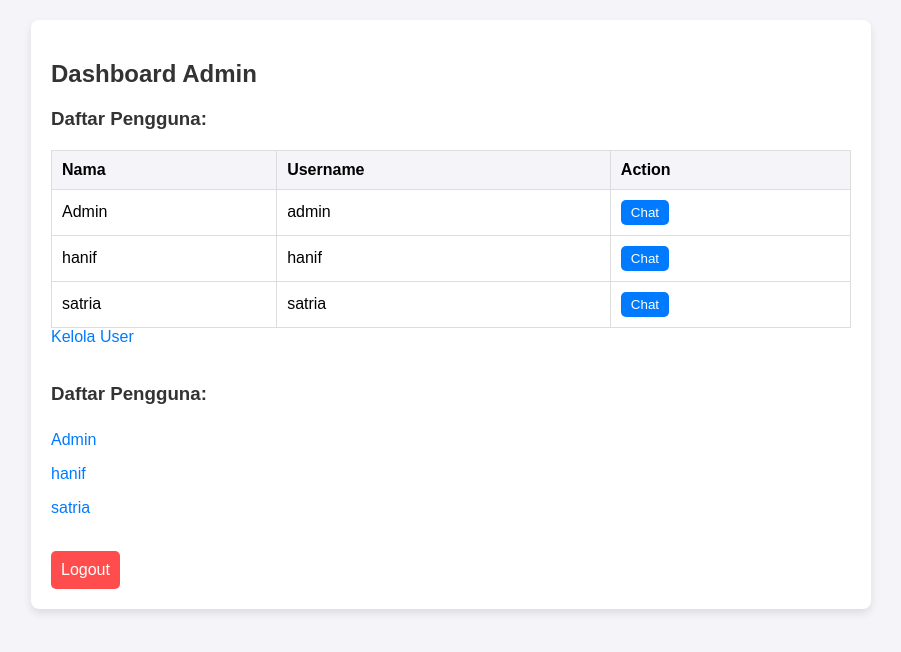
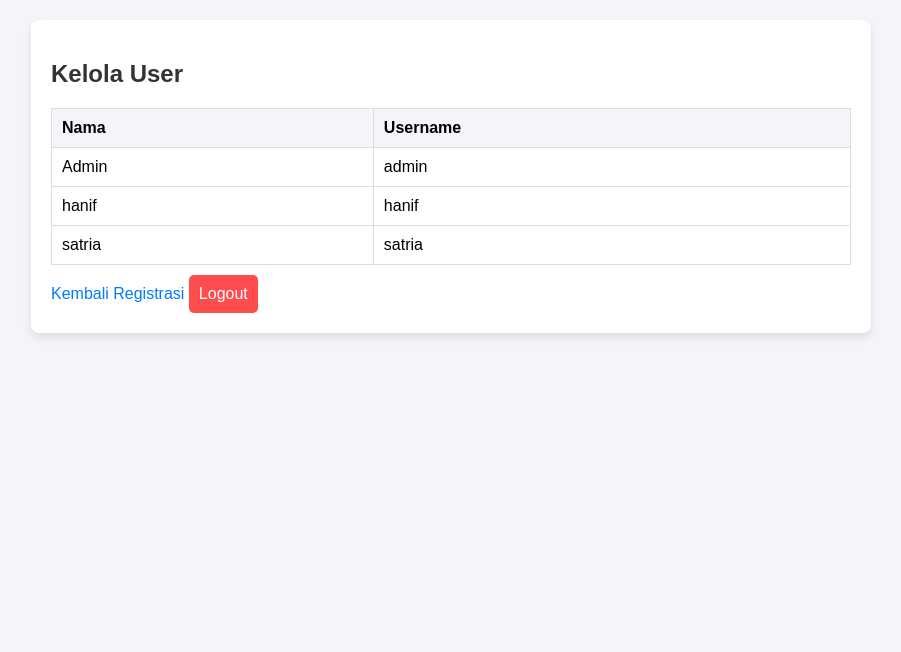
Before and after one commit to Hanif304/Project-Web, a PHP site: page /kelola_user.php in a window 1280 px wide. Shown: the top 652 px of the page, without its empty margins (189-1090 px from the left). Run offline with PHP 8.4, Linux system fonts and the light colour scheme; a user stored in the database is signed in; data comes from the database, SQL or seed files in the repository.

Commit message:
Update link

```diff
--- a/chat.php
+++ b/chat.php
@@ -38,7 +38,6 @@ if ($_SERVER['REQUEST_METHOD'] == 'POST' && isset($_POST['message'])) {
     header("Location: chat.php?user_id=$receiver_id");
     exit;
 }
-
 ?>
 
 <!DOCTYPE html>
--- a/kelola_user.php
+++ b/kelola_user.php
@@ -8,7 +8,6 @@ if (!isset($_SESSION['user'])) {
 }
 
 $user = $_SESSION['user'];
-
 ?>
 
 <!DOCTYPE html>
@@ -16,7 +15,7 @@ $user = $_SESSION['user'];
 <head>
     <meta charset="UTF-8">
     <meta name="viewport" content="width=device-width, initial-scale=1.0">
-    <title>Dashboard</title>
+    <title>Kelola User</title>
     <style>
         body {
             font-family: Arial, sans-serif;
@@ -32,7 +31,7 @@ $user = $_SESSION['user'];
             border-radius: 8px;
             box-shadow: 0 4px 8px rgba(0, 0, 0, 0.1);
         }
-        h2, h3 {
+        h2 {
             color: #333;
         }
 
@@ -67,13 +66,6 @@ $user = $_SESSION['user'];
         a:hover {
             text-decoration: underline;
         }
-        ul {
-            list-style-type: none;
-            padding: 0;
-        }
-        ul li {
-            padding: 8px 0;
-        }
         .logout {
             display: inline-block;
             margin-top: 10px;
@@ -91,16 +83,14 @@ $user = $_SESSION['user'];
 <body>
 
 <div class="container">
-    <?php if ($user['role'] == 'admin'): ?>
-        <h2>Dashboard Admin</h2>
-
-        <h3>Daftar Pengguna:</h3>
+    <h2>Kelola User</h2>
     <table>
         <thead>
             <tr>
                 <th>Nama</th>
                 <th>Username</th>
-                    <th>Action</th>
+
+
             </tr>
         </thead>
         <tbody>
@@ -108,85 +98,25 @@ $user = $_SESSION['user'];
             $stmt = $conn->query("SELECT * FROM users");
             $users = $stmt->fetchAll(PDO::FETCH_ASSOC);
             if ($users) {
-                    foreach ($users as $u) {
-                        echo "
-                        <tr>
-                            <td>{$u['name']}</td>
-                            <td>{$u['username']}</td>
-                            <td><button onclick=\"location.href='chat.php?user_id={$u['id']}'\">Chat</button></td>
+                foreach ($users as $user) {
+                    echo "<tr>
+                        <td>{$user['name']}</td>
+                        <td>{$user['username']}</td>
+
+
                     </tr>";
                 }
             } else {
-                    echo "<tr><td colspan='3'>Tidak ada pengguna terdaftar.</td></tr>";
+                echo "<tr><td colspan='4'>Tidak ada pengguna terdaftar.</td></tr>";
             }
             ?>
         </tbody>
     </table>
+    <a href="dashboard.php"  class="Kembali">Kembali</a>
+    <a href="registrasi.php" class="registrasi">Registrasi</a>
+    <a href="logout.php"     class="logout">Logout</a>
 
-        <a href="kelola_user.php">Kelola User</a><br><br>
-        <h3>Daftar Pengguna:</h3>
-        <ul>
-            <?php
-            $stmt = $conn->query("SELECT * FROM users");
-            $users = $stmt->fetchAll(PDO::FETCH_ASSOC);
-            if ($users) {
-                foreach ($users as $u) {
-                    echo "<li><a href='chat.php?user_id={$u['id']}'>{$u['name']}</a></li>";
-                }
-            } else {
-                echo "<li>Tidak ada pengguna terdaftar.</li>";
-            }
-            ?>
-        </ul>
-    <?php else: ?>
-        <h2>Dashboard User</h2>
-        <p>Selamat datang, <?= $user['name'] ?>!</p>
-        <h3>Daftar Teman:</h3>
-        <table>
-            <thead>
-                <tr>
-                    <th>Username</th>
-                    <th>Aktivitas Anda</th>
-                </tr>
-            </thead>
-            <tbody>
-                <?php
-                $stmt = $conn->prepare("SELECT * FROM users WHERE id != ?");
-                $stmt->execute([$user['id']]);
-                $friends = $stmt->fetchAll(PDO::FETCH_ASSOC);
-                if ($friends) {
-                    foreach ($friends as $friend) {
-                        echo "
-                        <tr>
-                            <td>{$friend['username']}</td>
-                            <td><button onclick=\"location.href='chat.php?user_id={$friend['id']}'\">Chat</button></td>
-                        </tr>";
-                    }
-                } else {
-                    echo "<tr><td colspan='3'>Tidak ada teman tersedia.</td></tr>";
-                }
-                ?>
-            </tbody>
-        </table>
 
-        <ul>
-            <?php
-            $stmt = $conn->prepare("SELECT * FROM users WHERE id != ?");
-            $stmt->execute([$user['id']]);
-            $friends = $stmt->fetchAll(PDO::FETCH_ASSOC);
-            if ($friends) {
-                foreach ($friends as $friend) {
-                    echo "<li><a href='chat.php?user_id={$friend['id']}'>{$friend['name']}</a></li>";
-                }
-            } else {
-                echo "<li>Tidak ada teman tersedia.</li>";
-            }
-            ?>
-        </ul>
-    <?php endif; ?>
-
-    <a href="logout.php" class="logout">Logout</a>
 </div>
-
 </body>
 </html>
```
Also changed, not shown: dashboard.php (+11 -3 lines), README.md. Lines whose indentation alone changed are shown as unchanged.
